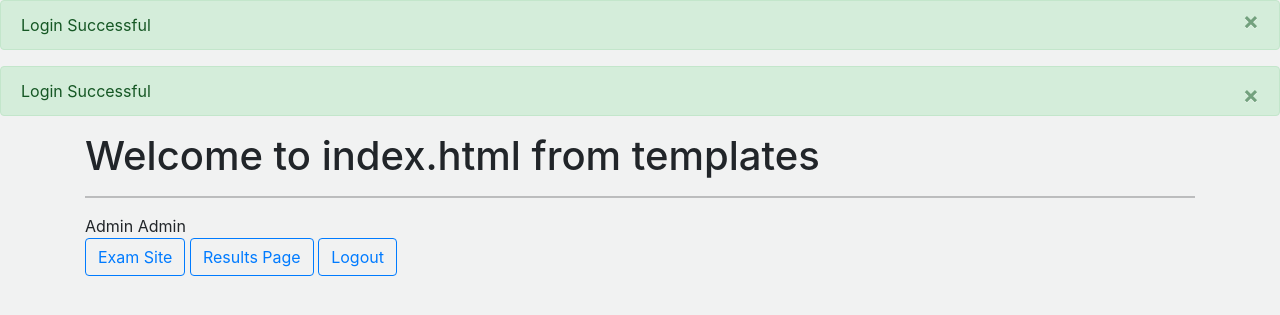
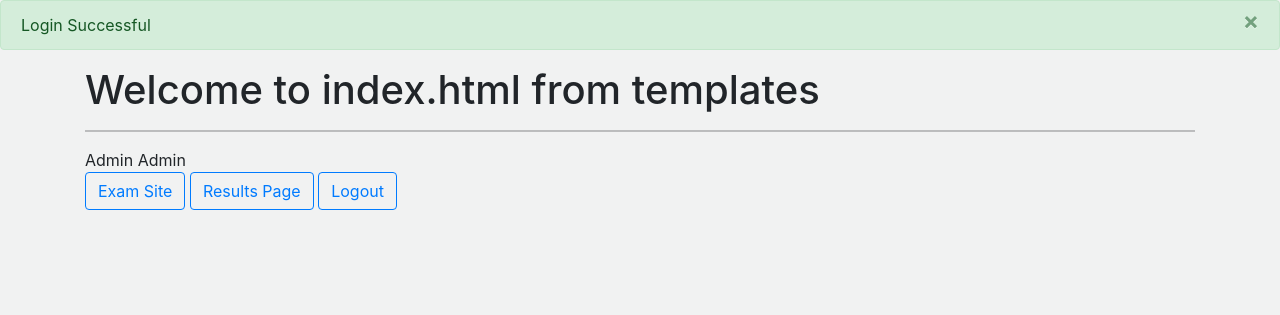
Before and after one commit to saikrishna7004/examsite, a Django app: page / in a window 1280 px wide. Shown: the part 56-371 px from the top of the page. Run offline with Django 3.2, Linux system fonts and the light colour scheme; a user stored in the database is signed in; some libraries are stand-ins or nearby versions.

Commit message:
Fixed repeating messages

```diff
--- a/templates/index.html
+++ b/templates/index.html
@@ -1,15 +1,6 @@
 {% extends 'base.html' %}
 {% block title %}Exam Site{% endblock title %}
 {% block body %}
-    {% for message in messages %}
-      <div {% if message.tags %} class="alert alert-{{ message.tags }} alert-dismissible fade show" {% endif %}
-        role="alert">
-        {{ message }}
-        <button type="button" class="close py-3" data-dismiss="alert" aria-label="Close">
-          <span aria-hidden="true">&times;</span>
-        </button>
-      </div>
-      {% endfor %}
     <div class="container my-3">
         <h1>Welcome to index.html from templates </h1>
         <hr>
```
Also changed, not shown: db.sqlite3.
